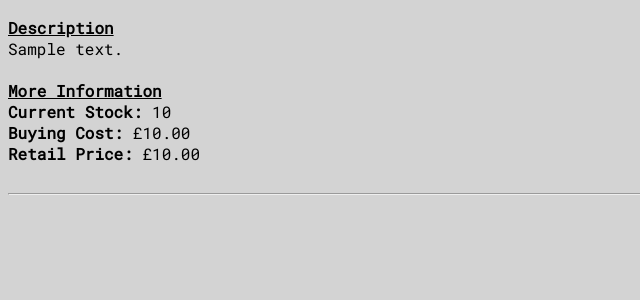
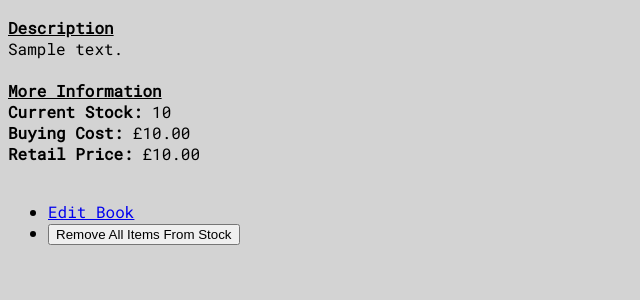
Before and after one commit to charbroadley/fantasy_bazaar, a Flask app: page /books/1 in a window 1280 px wide. Shown: the part 332-632 px from the top of the page, without its empty margins (0-640 px from the left). Run offline with Flask 2, Linux system fonts and the light colour scheme; a database or web service that is not in the repository returns one stand-in record (values such as "Sample title"); some libraries are stand-ins or nearby versions.

Commit message:
sunday pm edit update delete

```diff
--- a/controllers/books_controller.py
+++ b/controllers/books_controller.py
@@ -37,7 +37,37 @@ def create ():
     book_repo.save(book)
     return redirect("/books")
 
+# to see a single book page
 @bookshop_blueprint.route("/books/<id>")
 def show (id):
     book = book_repo.select(id)
     return render_template("/books/show.html", book = book)
+
+# display a form to input changes - got to have link to all_books so we can access authors in drop down box
+@bookshop_blueprint.route("/books/<id>/edit")
+def edit (id):
+    book = book_repo.select(id)
+    author_list = author_repo.select_all()
+    return render_template("/books/edit.html", book = book, all_authors = author_list)
+
+# to save the info from the edit book form - not a new page
+@bookshop_blueprint.route("/books/<id>", methods=["POST"])
+def update (id):
+    title = request.form['title']
+    author_id = request.form['author_id']
+    genre = request.form['genre']
+    description = request.form['description']
+    stock_quantity = request.form['stock_quantity']
+    buying_cost = request.form['buying_cost']
+    selling_price = request.form['selling_price']
+
+    author = author_repo.select(author_id)
+    book = Book (title, author, genre, description, stock_quantity, buying_cost, selling_price, id)
+    book_repo.update(book)
+    return redirect("/books")
+
+# delete just needs a button - maybe add a confirmation page later
+@bookshop_blueprint.route("/books/<id>/delete", methods=["POST"])
+def destroy (id):
+    book_repo.delete(id)
+    return redirect("/books")
--- a/repositories/book_repository.py
+++ b/repositories/book_repository.py
@@ -34,6 +34,16 @@ def select (id):
         book = Book(result['title'], author, result['genre'], result['description'], result['stock_quantity'], result['buying_cost'], result['selling_price'], result['id'])
     return book
 
+def update (book):
+    sql = "UPDATE books SET (title, author_id, genre, description, stock_quantity, buying_cost, selling_price) = (%s, %s, %s, %s, %s, %s, %s) WHERE id = %s"
+    values = [book.title, book.author.id, book.genre, book.description, book.stock_quantity, book.buying_cost, book.selling_price, book.id]
+    run_sql(sql, values)
+
+def delete (id):
+    sql = "DELETE  FROM books WHERE id = %s"
+    values = [id]
+    run_sql(sql,values)
+
 def delete_all ():
     sql = "DELETE FROM books"
     run_sql(sql)
--- a/templates/base.html
+++ b/templates/base.html
@@ -27,6 +27,7 @@ height="200px"></div>
         <li>
             <a href="/books/new">Add Book</a>
         </li>
+
         <li>
             <a href="/authors">Authors</a>
         </li>
--- a/templates/books/index.html
+++ b/templates/books/index.html
@@ -4,8 +4,7 @@
 <h2>Current Stock</h2>
 
 {% for book in all_books %}
-<b>Title:</b> {{ book.title }} <br>
-<b>Author:</b> {{ book.author.name }} <br>
+{{ book.title }} - {{ book.author.name }} <br>
 <a href="/books/{{ book.id }}">Full Details</a> <br>
 <br>
 <hr>
--- a/templates/books/new.html
+++ b/templates/books/new.html
@@ -32,17 +32,17 @@
 
     <div>
         <label for="stock-quantity">Stock Quantity:</label>
-        <input type="number" id="stock-quantity" name="stock-quantity">
+        <input type="number" id="stock-quantity" name="stock_quantity" required>
     </div>
 
     <div>
         <label for="buying-cost">Buying Cost:</label>
-        <input type="number" id="buying-cost" name="buying-cost">
+        <input type="number" id="buying-cost" name="buying_cost" required>
     </div>
 
     <div>
         <label for="retail-price">Retail Price:</label>
-        <input type="number" id="retail-price" name="retail-price">
+        <input type="number" id="retail-price" name="selling_price" required>
     </div>
 
     <button type="submit">Add Book</button>
--- a/templates/books/show.html
+++ b/templates/books/show.html
@@ -15,6 +15,16 @@
 <b>Buying Cost:</b> £{{ book.buying_cost }}.00 <br>
 <b>Retail Price:</b> £{{ book.selling_price }}.00 <br>
 <br>
-<hr>
+
+<ul>
+    <li>
+        <a href="/books/{{ book.id }}/edit">Edit Book</a>
+    </li>
+    <li>
+        <form action="/books/{{ book.id }}/delete" method="post">
+            <input type="submit" value="Remove All Items From Stock">
+        </form>
+    </li>
+</ul>
 
 {% endblock %}
```
Also changed, not shown: templates/books/edit.html (added, +55 -0 lines).
